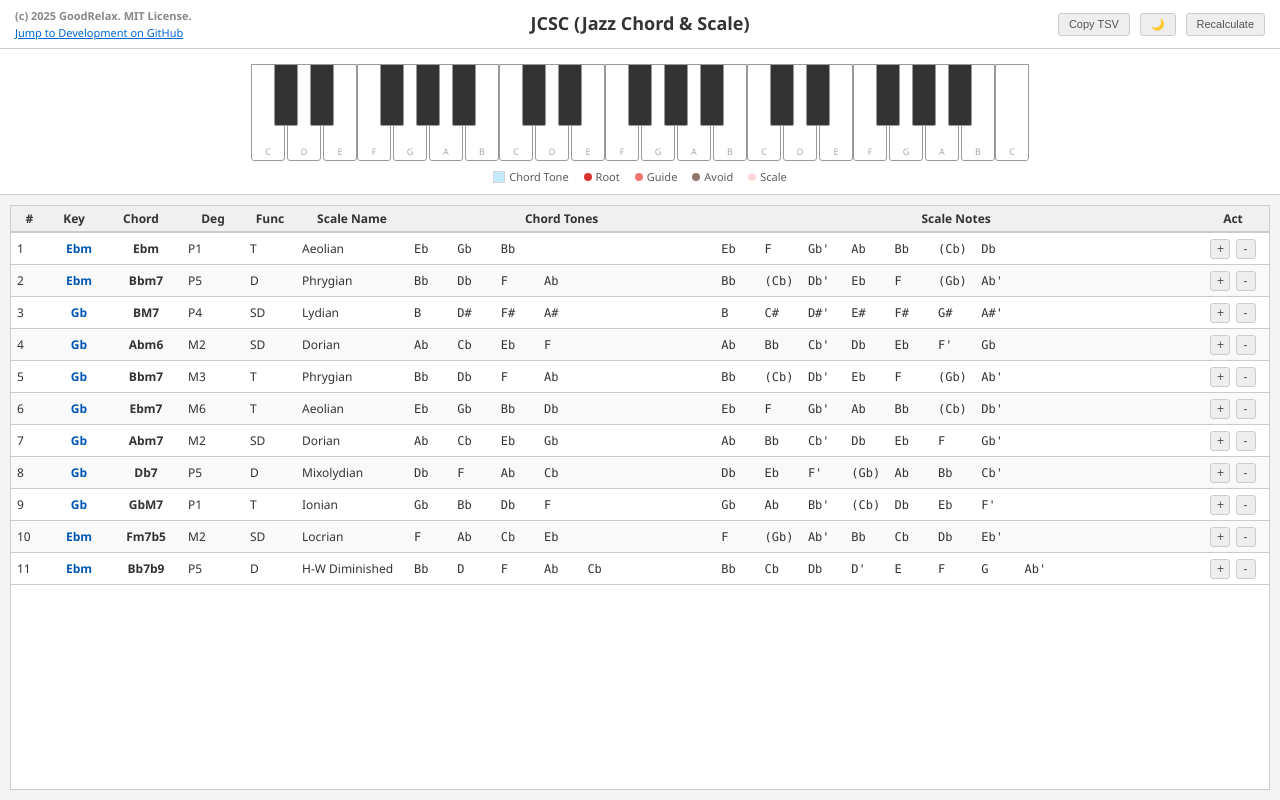
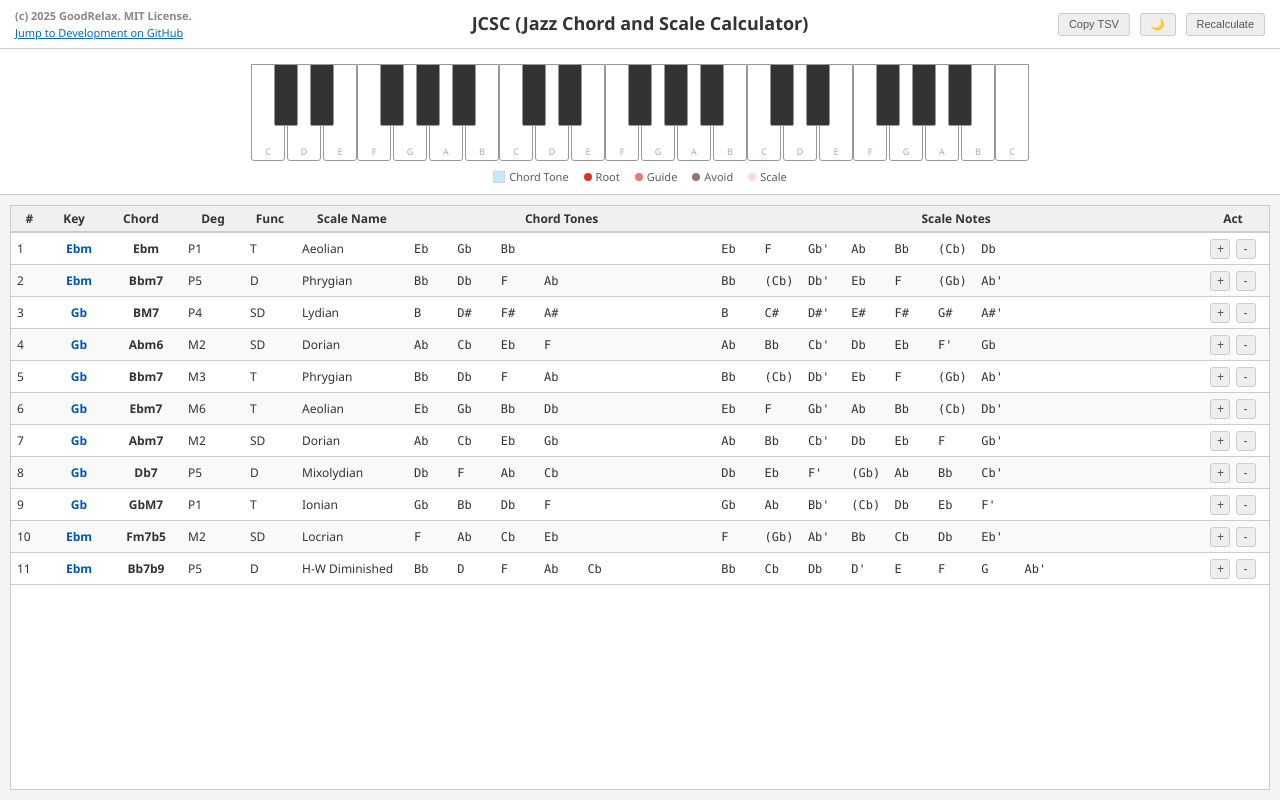
Before and after one commit to GoodRelax/Music, a plain HTML site: page index.html in a window 1280 px wide. Drawn offline with Linux system fonts and the light colour scheme.

Commit message:
Update index.html

```diff
--- a/index.html
+++ b/index.html
@@ -178,7 +178,7 @@
     </div>
 
     <div class="header-center">
-        <h1>JCSC (Jazz Chord & Scale)</h1>
+        <h1>JCSC (Jazz Chord and Scale Calculator)</h1>
     </div>
 
     <div class="header-controls">
```
